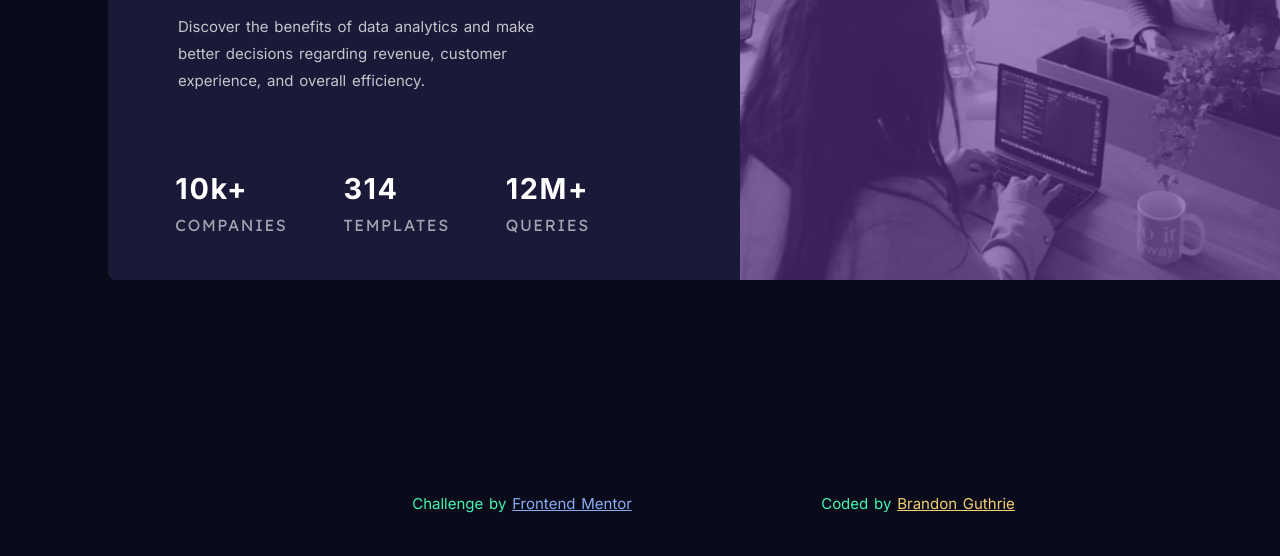
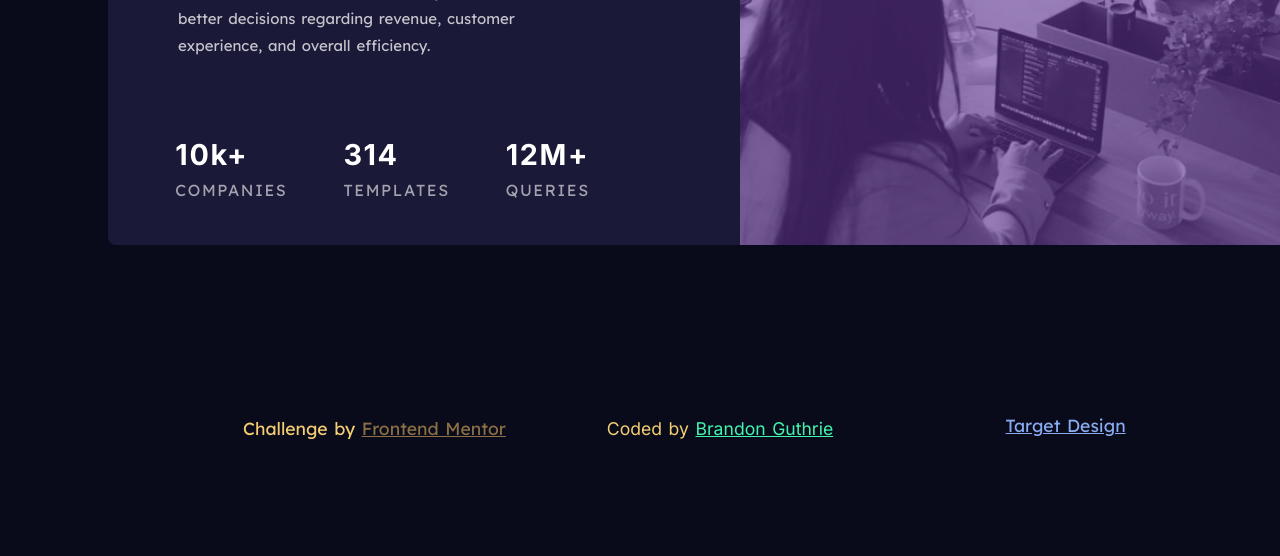
Before and after one commit to guthribm/front_end_mentor, a plain HTML site: page index.html in a window 1280 px wide. Shown: the part 344-900 px from the top of the page. Drawn offline with Linux system fonts and the light colour scheme.

Commit message:
Add files via upload

```diff
--- a/css/styles.css
+++ b/css/styles.css
@@ -81,7 +81,7 @@ h1 {
 
 p {
     color: hsla(0, 0%, 100%, 0.75);
-    font-family: 'Inter', sans-serif;
+    font-family: 'Lexend Deca', sans-serif;
     font-size: 15px;
     width: 70%;
     line-height: 1.8;
@@ -174,28 +174,45 @@ img {
     font-family: 'Lexend Deca', serif;
 }
 
-.attribution {
-    width: 55%;
+.footer {
     display: flex;
-    padding: 50px;
-    font-size: 1rem;
+    text-align: center;
+    margin-top: 150px;
+    width: 80%;
+    justify-content: center;
 }
 
-.attribution p {
-    position: relative;
-    text-align: center;
-    margin: 10px;
-    display: inline-block;
-    color:#42F5AF;
-    top: 150px;
+.challenge {
+    width: 30%;
+    color: #F5CE73;
+    font-size: 1.1rem;
 }
 
-.attribution a {
-    color: rgb(138, 171, 241);
+.challenge a {
+    color: #8b7045;
 }
 
+.target {
+    width: 30%;
+}
 
+.target a {
+    color: rgb(138, 171, 241);
+    font-size: 1.1rem;
+    text-decoration: underline;
+}
+
+.signature {
+    width: 30%;
+    font-family: 'Inter';
+    font-size: 1.1rem;
+    color: #F5CE73;
+}
 
 .signature a {
-    color: #F5CE73;
+    color: #42f5af;
 }
+
+.signature a:hover {
+    color: #36A856;
+}
--- a/index.html
+++ b/index.html
@@ -11,9 +11,10 @@
 
   <title>Frontend Mentor | Stats preview card component</title>
 
-  <!-- Feel free to remove these styles or customise in your own stylesheet 👍 -->
 
 </head>
+
+
 <body>
   <div class="body-container">
 
@@ -53,10 +54,13 @@
 
 </body>
 
-  <div class="attribution">
-    <p>Challenge by <a href="images/desktop-design.jpg" >Frontend Mentor</a></p>
+
+  <div class="footer">
+    <p class="challenge">Challenge by <a href="https://www.frontendmentor.io?ref=challenge" >Frontend Mentor</a></p>
     <p class="signature">Coded by <a href="#">Brandon Guthrie</a></p>
+    <p class="target"><a href="images/desktop-design.jpg">Target Design</a></p>
   </div>
+
 
   <!-- Finished on 06/10/21 -->
 
```
